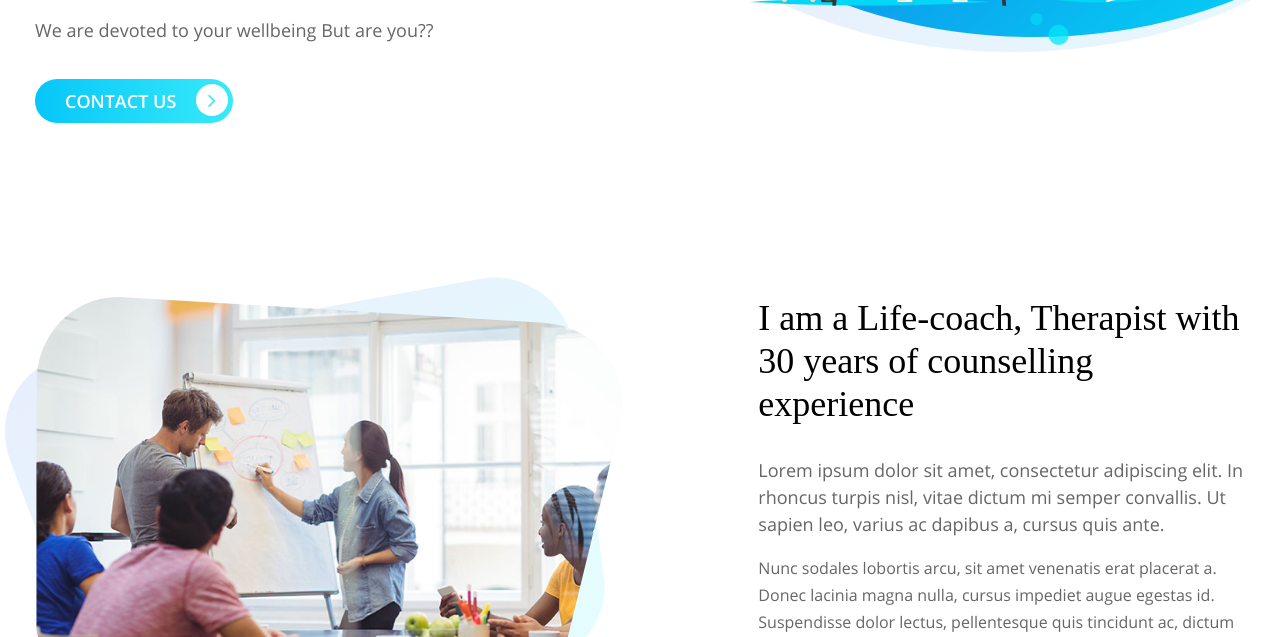
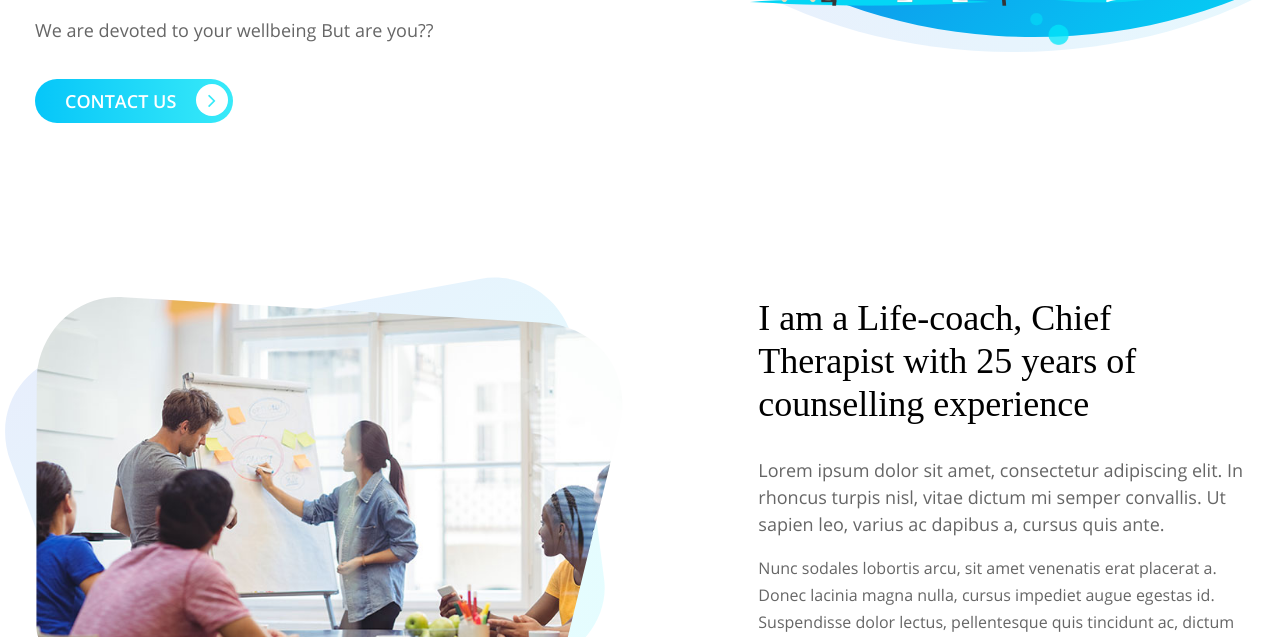
Before and after one commit to Geebel/success-life, a plain HTML site: page index.html in a window 1280 px wide. Shown: the part 463-1100 px from the top of the page. Drawn offline with Linux system fonts and the light colour scheme; a web font is replaced by a local one.

Commit message:
added chief therapist

```diff
--- a/index.html
+++ b/index.html
@@ -80,8 +80,8 @@
                 </div>
             </div>
             <div class="col-md-5">
-                <h2> I am a Life-coach, Therapist
-                    with 30 years of counselling experience
+                <h2> I am a Life-coach, Chief Therapist
+                    with 25 years of counselling experience
                 </h2>
                 <p> Lorem ipsum dolor sit amet, consectetur adipiscing elit. In rhoncus turpis nisl, vitae dictum mi
                     semper convallis. Ut sapien leo, varius ac dapibus a, cursus quis ante. </p>
```
